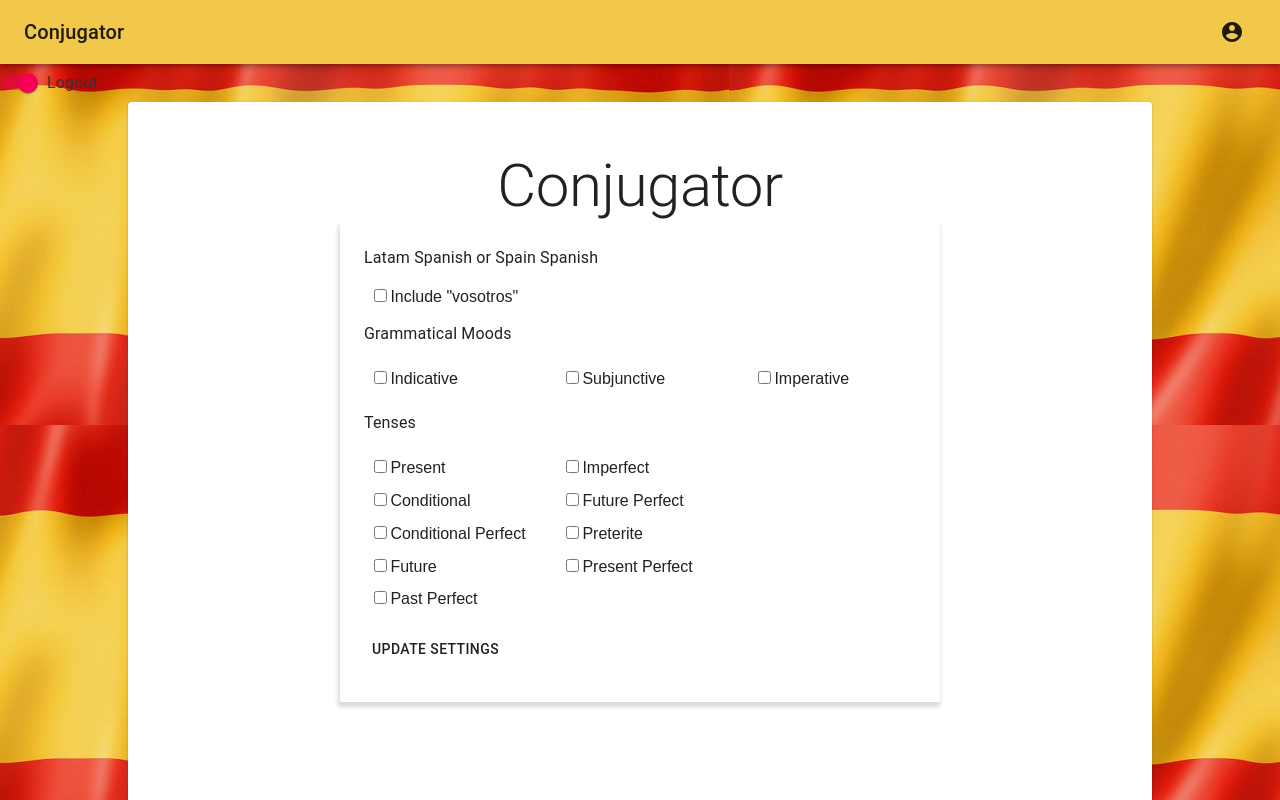
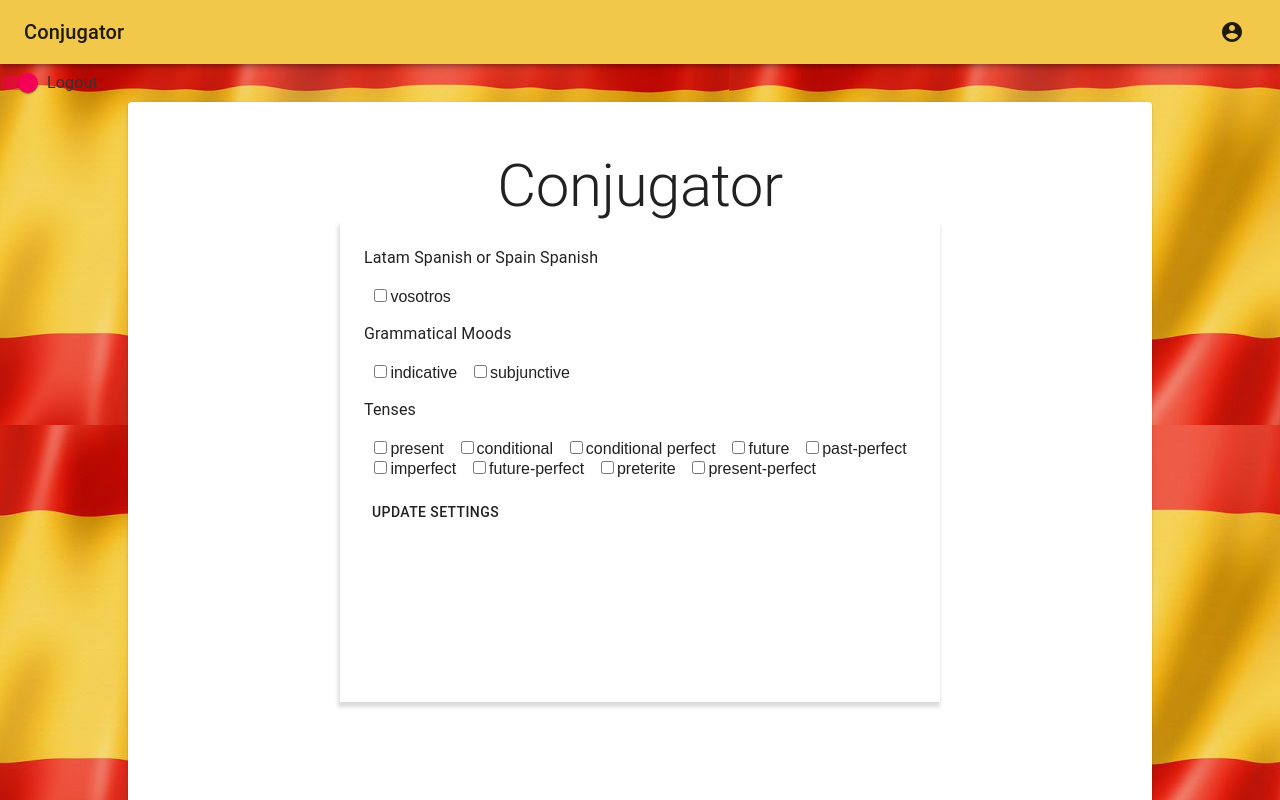
Before and after one commit to buildweek-conjugator/Frontend, a React (Create React App) app in the folder conjugator/: page /settings in a window 1280 px wide. Shown: the top 800 px of the page. Built offline with nearby package versions, Linux system fonts and the light colour scheme; no server answers.

Commit message:
refactored settings page with label components

```diff
--- a/conjugator/src/views/components/ConjugatorGame/ConjugatorGame.js
+++ b/conjugator/src/views/components/ConjugatorGame/ConjugatorGame.js
@@ -75,23 +75,25 @@ export default function ConjugatorGame() {
   const [usedWords, setUsedWords] = useState([1, 2, 5, 7, 9]);
 
   function getRandomInt(max) {
-    let randoInt = Math.floor(Math.random() * Math.floor(max));
-    console.log(
-      randoInt,
-      " appears ",
-      usedWords.indexOf(randoInt),
-      " in the array"
-    );
-    //code to see if number has already been used this session
-    //if it is not in the array (-1) its a good int
-    //otherwise its a bad int and we need to get a new number
-    if (usedWords.indexOf(randoInt) === -1) {
-      console.log("good int");
-      return randoInt;
-    } else {
-      console.log("bad int");
-      return getRandomInt(max);
-    }
+
+    return Math.floor(Math.random() * Math.floor(max));
+    // let randoInt = Math.floor(Math.random() * Math.floor(max));
+    // console.log(
+    //   randoInt,
+    //   " appears ",
+    //   usedWords.indexOf(randoInt),
+    //   " in the array"
+    // );
+    // //code to see if number has already been used this session
+    // //if it is not in the array (-1) its a good int
+    // //otherwise its a bad int and we need to get a new number
+    // if (usedWords.indexOf(randoInt) === -1) {
+    //   console.log("good int");
+    //   return randoInt;
+    // } else {
+    //   console.log("bad int");
+    //   return getRandomInt(max);
+    // }
   }
 
   const handleChange = event => {
--- a/conjugator/src/views/components/Settings/Settings.js
+++ b/conjugator/src/views/components/Settings/Settings.js
@@ -1,11 +1,11 @@
 import React, { useState, useEffect } from "react";
-import axios from 'axios';
-import Typography from '@material-ui/core/Typography';
-import Container from '@material-ui/core/Container';
-import Button from '@material-ui/core/Button';
+import axios from "axios";
+import Typography from "@material-ui/core/Typography";
+import Container from "@material-ui/core/Container";
+import Button from "@material-ui/core/Button";
+import SettingsSection from "./SettingsSection.js";
 
 function Settings() {
-
   const initialSettings = {
     // "vosotros" : false,
     // "indicative": false,
@@ -15,163 +15,156 @@ function Settings() {
     // "conditional": false,
     // "conditional-perfect": false
     // etc...
-    }
-    const [settingsMap, setSettingsMap] = useState(initialSettings)
-    console.table(settingsMap)
+  };
+  const [settingsMap, setSettingsMap] = useState(initialSettings);
+  console.table(settingsMap);
 
-    useEffect( ()=> {
-        axios.get("endpointurl/settings")
-            .then(res => setSettingsMap(/*data*/))
-    },[])
+  useEffect(() => {
+    axios.get("endpointurl/settings").then(res => setSettingsMap(/*data*/));
+  }, []);
 
-    const toggleCheckbox = (e) => {
+  const toggleCheckbox = e => {
     // e.preventDefault() // caused issues - why?
-        setSettingsMap({...settingsMap, [e.target.id] : e.target.checked})
-    }
+    setSettingsMap({ ...settingsMap, [e.target.id]: e.target.checked });
+  };
 
-    const handleSubmit = (e) => {
+  const handleSubmit = e => {
     e.preventDefault();
     // console.table(settingsMap)
-        axios.put('hi', settingsMap)
+    axios
+      .put("url", settingsMap)
       .then(/*settings saved!*/)
-            .catch(error => console.log("Error:", error))
+      .catch(error => console.log("Error:", error));
+  };
+
+  const settingsHeaderAndLabels = [
+    { header: "Latam Spanish or Spain Spanish",
+      labels: ["vosotros"]},
+    {
+      header: "Grammatical Moods",
+      labels: ["indicative", "subjunctive"]
+    },
+    {
+      header:"Tenses",
+      labels: [
+        "present",
+        "conditional",
+        "conditional perfect",
+        "future",
+        "past-perfect",
+        "imperfect",
+        "future-perfect",
+        "preterite",
+        "present-perfect"
+      ]
     }
+  ];
 
   return (
     <div>
       <Container maxWidth="sm" className="settings-form">
         <form onSubmit={handleSubmit}>
-                <Typography component="h3">
-                    Latam Spanish or Spain Spanish
-                </Typography>
+            {settingsHeaderAndLabels.map(settingsSection => (<SettingsSection toggleCheckbox={toggleCheckbox} header={settingsSection.header} labels={settingsSection.labels}/>))}
+          {/* <Typography component="h3">Latam Spanish or Spain Spanish</Typography>
           <div className="form-section vosotros">
             <label>
-                        <input
-                            type='checkbox'
-                            id='vosotros'
-                            onChange={event => {
-                                console.log("event", Object.entries(event.target))
-                                // console.log("event target: ", event.target) // "vosotros"
-                                // console.log("event target type: ", event.target.type)
-                                // console.log("event target type: ", event.target.checked)
-                                // setSettingsMap(event.target.value)
-                            }}/>
-                            {/* onChange={toggleCheckbox} */}
-
+              <input type="checkbox" id="vosotros" onChange={toggleCheckbox} />
               Include "vosotros"
             </label>
           </div>
-                <Typography component="h3">
-                    Grammatical Moods
-                </Typography>
+          <Typography component="h3">Grammatical Moods</Typography>
           <div className="form-section moods">
             <label>
               <input
-                            type='checkbox'
-                            id='indicative'
+                type="checkbox"
+                id="indicative"
                 onChange={toggleCheckbox}
               />
               Indicative
             </label>
             <label>
               <input
-                            type='checkbox'
-                            id='subjunctive'
+                type="checkbox"
+                id="subjunctive"
                 onChange={toggleCheckbox}
               />
               Subjunctive
             </label>
             <label>
               <input
-                            type='checkbox'
-                            id='imperative'
+                type="checkbox"
+                id="imperative"
                 onChange={toggleCheckbox}
               />
               Imperative
             </label>
           </div>
-                <Typography component="h3">
-                    Tenses
-                </Typography>
-                <div className='form-section tenses'>
+          <Typography component="h3">Tenses</Typography>
+          <div className="form-section tenses">
             <label>
-                        <input
-                            type='checkbox'
-                            id='present'
-                            onChange={toggleCheckbox}
-                            />
+              <input type="checkbox" id="present" onChange={toggleCheckbox} />
               Present
             </label>
             <label>
-                        <input
-                            type='checkbox'
-                            id='imperfect'
-                            onChange={toggleCheckbox}
-                            />
+              <input type="checkbox" id="imperfect" onChange={toggleCheckbox} />
               Imperfect
             </label>
             <label>
               <input
-                            type='checkbox'
-                            id='conditional'
+                type="checkbox"
+                id="conditional"
                 onChange={toggleCheckbox}
               />
               Conditional
             </label>
             <label>
               <input
-                            type='checkbox'
-                            id='future-perfect'
+                type="checkbox"
+                id="future-perfect"
                 onChange={toggleCheckbox}
               />
               Future Perfect
             </label>
             <label>
               <input
-                            type='checkbox'
-                            id='conditional-perfect'
+                type="checkbox"
+                id="conditional-perfect"
                 onChange={toggleCheckbox}
               />
               Conditional Perfect
             </label>
             <label>
-                        <input
-                            type='checkbox'
-                            id='preterite'
-                            onChange={toggleCheckbox}
-                            />
+              <input type="checkbox" id="preterite" onChange={toggleCheckbox} />
               Preterite
             </label>
             <label>
-                        <input
-                            type='checkbox'
-                            id='future'
-                            onChange={toggleCheckbox}
-                            />
+              <input type="checkbox" id="future" onChange={toggleCheckbox} />
               Future
             </label>
             <label>
               <input
-                            type='checkbox'
-                            id='present-perfect'
+                type="checkbox"
+                id="present-perfect"
                 onChange={toggleCheckbox}
               />
               Present Perfect
             </label>
             <label>
               <input
-                            type='checkbox'
-                            id='past-perfect'
+                type="checkbox"
+                id="past-perfect"
                 onChange={toggleCheckbox}
               />
               Past Perfect
             </label>
-                </div>
-                <Button size="medium" type="submit">Update Settings</Button>
+          </div> */}
+          <Button size="medium" type="submit">
+            Update Settings
+          </Button>
         </form>
       </Container>
     </div>
-  )
+  );
 }
 
 export default Settings;
--- /dev/null
+++ b/conjugator/src/views/components/Settings/SettingsSection.js
@@ -0,0 +1,23 @@
+import React from "react";
+import Typography from "@material-ui/core/Typography";
+
+const SettingsSection = props => {
+  const { header, labels, toggleCheckbox } = props;
+  console.log(labels);
+
+  return (
+    <div>
+      <Typography component="h3">{header}</Typography>
+      <div className="form-section vosotros">
+        {labels.map(label => (
+          <label>
+            <input type="checkbox" id={label} onChange={toggleCheckbox} />
+            {label}
+          </label>
+        ))}
+      </div>
+    </div>
+  );
+};
+
+export default SettingsSection;
```
Also changed, not shown: 1 other file (tests, documents, lock files or other folders). Lines whose indentation alone changed are shown as unchanged.
